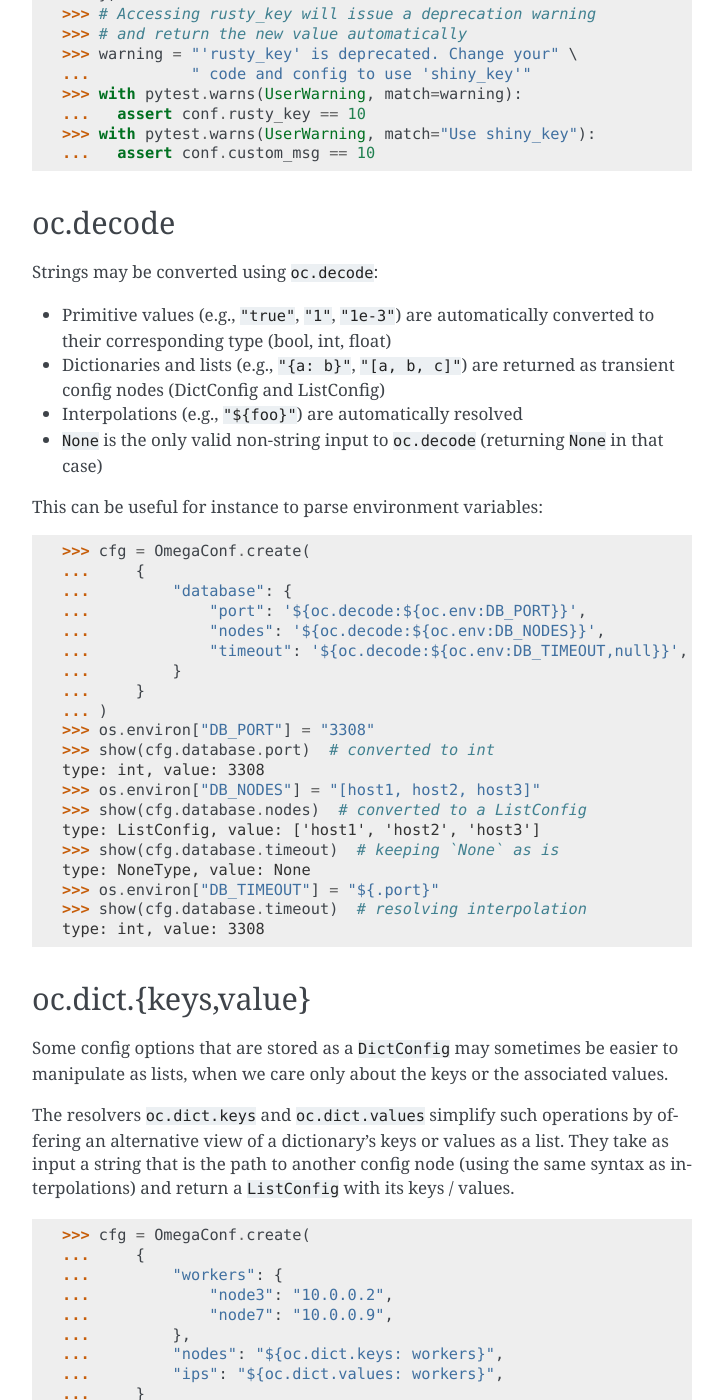
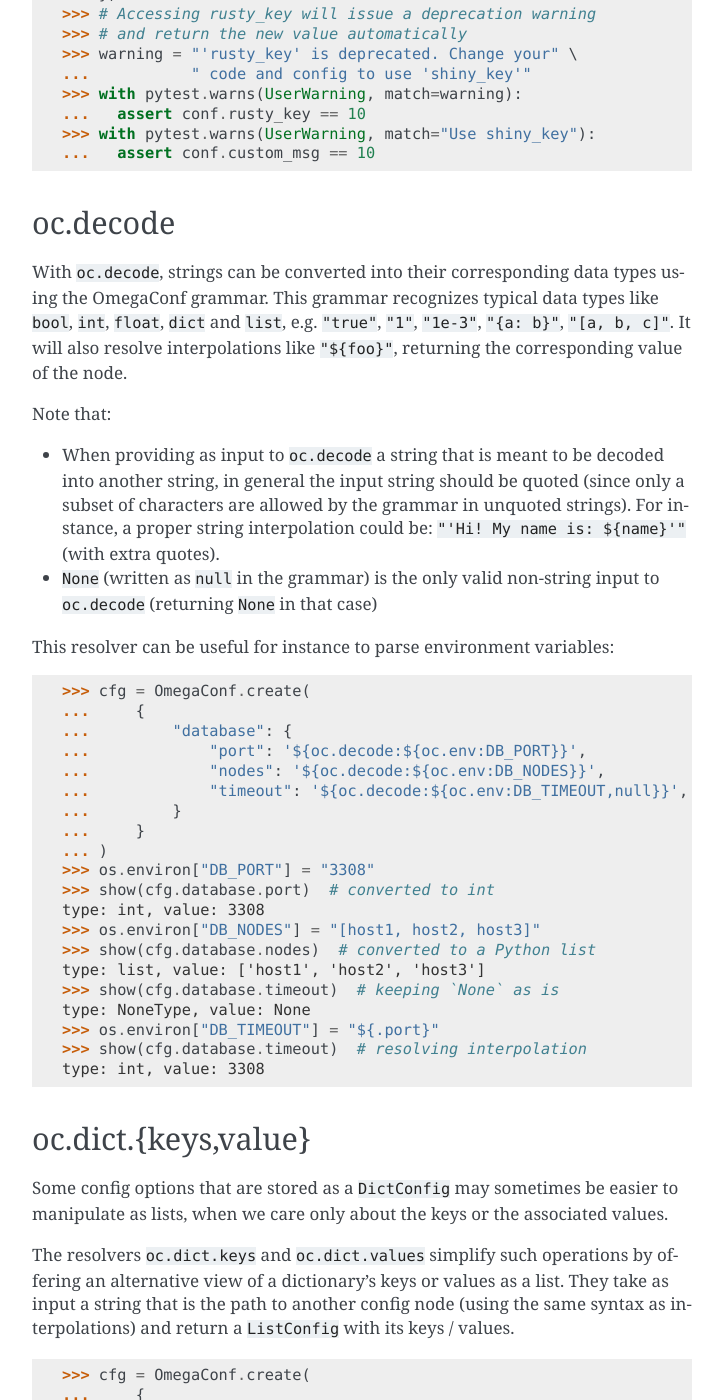
Before and after one commit to omry/omegaconf, a Sphinx documentation site: the page built from docs/source/custom_resolvers.rst, in a window 1280 px wide and 1400 px high, scrolled down 4399 px. Shown: the whole window, without its empty margins (388-1111 px from the left). Built offline with Sphinx 7.4.7, drawn with Linux system fonts in a browser that asks for light colours.

Commit message:
Revert conversion of dicts/lists output by interpolations
They were being converted into DictConfig/ListConfig within
`_node_wrap()`. Now we only call `_node_wrap()` on primitive types,
while other types are stored within an `AnyNode` with the
`allow_objects` flag set to True.

```diff
--- a/docs/source/custom_resolvers.rst
+++ b/docs/source/custom_resolvers.rst
@@ -245,14 +245,19 @@
 oc.decode
 ^^^^^^^^^
 
-Strings may be converted using ``oc.decode``:
+With ``oc.decode``, strings can be converted into their corresponding data types using the OmegaConf grammar.
+This grammar recognizes typical data types like ``bool``, ``int``, ``float``, ``dict`` and ``list``,
+e.g. ``"true"``, ``"1"``, ``"1e-3"``, ``"{a: b}"``, ``"[a, b, c]"``.
+It will also resolve interpolations like ``"${foo}"``, returning the corresponding value of the node.
 
-- Primitive values (e.g., ``"true"``, ``"1"``, ``"1e-3"``) are automatically converted to their corresponding type (bool, int, float)
-- Dictionaries and lists (e.g., ``"{a: b}"``, ``"[a, b, c]"``)  are returned as transient config nodes (DictConfig and ListConfig)
-- Interpolations (e.g., ``"${foo}"``) are automatically resolved
-- ``None`` is the only valid non-string input to ``oc.decode`` (returning ``None`` in that case)
+Note that:
 
-This can be useful for instance to parse environment variables:
+- When providing as input to ``oc.decode`` a string that is meant to be decoded into another string, in general
+  the input string should be quoted (since only a subset of characters are allowed by the grammar in unquoted
+  strings). For instance, a proper string interpolation could be: ``"'Hi! My name is: ${name}'"`` (with extra quotes).
+- ``None`` (written as ``null`` in the grammar) is the only valid non-string input to ``oc.decode`` (returning ``None`` in that case)
+
+This resolver can be useful for instance to parse environment variables:
 
 .. doctest::
 
@@ -269,8 +274,8 @@
     >>> show(cfg.database.port)  # converted to int
     type: int, value: 3308
     >>> os.environ["DB_NODES"] = "[host1, host2, host3]"
-    >>> show(cfg.database.nodes)  # converted to a ListConfig
-    type: ListConfig, value: ['host1', 'host2', 'host3']
+    >>> show(cfg.database.nodes)  # converted to a Python list
+    type: list, value: ['host1', 'host2', 'host3']
     >>> show(cfg.database.timeout)  # keeping `None` as is
     type: NoneType, value: None
     >>> os.environ["DB_TIMEOUT"] = "${.port}"
```
Also changed, not shown: docs/notebook/Tutorial.ipynb, 5 other files.
